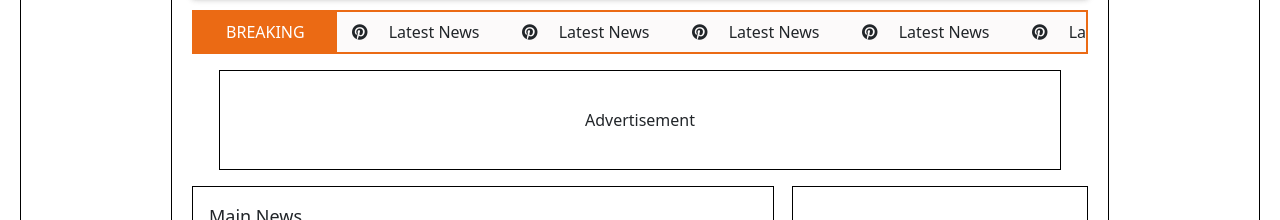
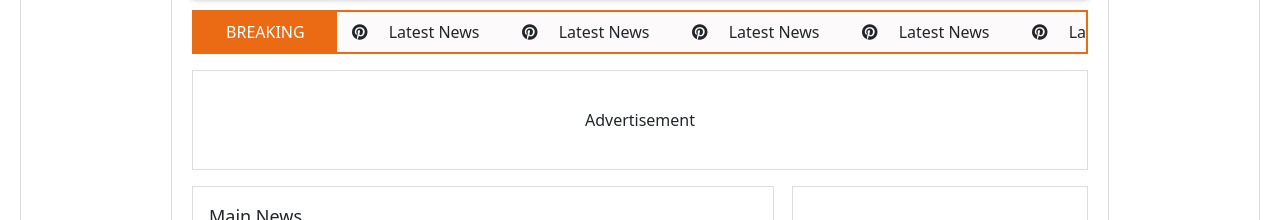
Before and after one commit to zehrakhan19/ats-news-web-template, a React (Create React App) app: page / in a window 1280 px wide. Shown: the part 132-352 px from the top of the page. Built offline with nearby package versions, Linux system fonts and the light colour scheme.

Commit message:
fixed styling

```diff
--- a/src/App.css
+++ b/src/App.css
@@ -13,7 +13,7 @@
   display: flex;
   justify-content: center;
   align-items: center;
-  border: 1px solid #000;
+  border: 1px solid #dedddd;
 }
 .app {
   width: 70%;
@@ -26,18 +26,18 @@
 }
 .left-content {
   width: 65%;
-  border: 1px solid #000;
+  border: 1px solid #dedddd;
 }
 .right-content {
   width: 33%;
-  border: 1px solid #000;
+  border: 1px solid #dedddd;
   display: flex;
   justify-content: center;
   align-items: center;
 }
 .right-detailed-container {
   width: 33%;
-  border: 1px solid #000;
+  border: 1px solid #dedddd;
   padding: 10px;
 }
 @media (max-width: 1125px) {
--- a/src/Components/google-ad-section/AdSection.css
+++ b/src/Components/google-ad-section/AdSection.css
@@ -2,8 +2,8 @@
   display: flex;
   align-items: center;
   justify-content: center;
-  border: 1px solid #000;
+  border: 1px solid #dedddd;
   height: 100px;
-  width: 94%;
+  width: 100%;
   margin: 1rem auto;
 }
```
